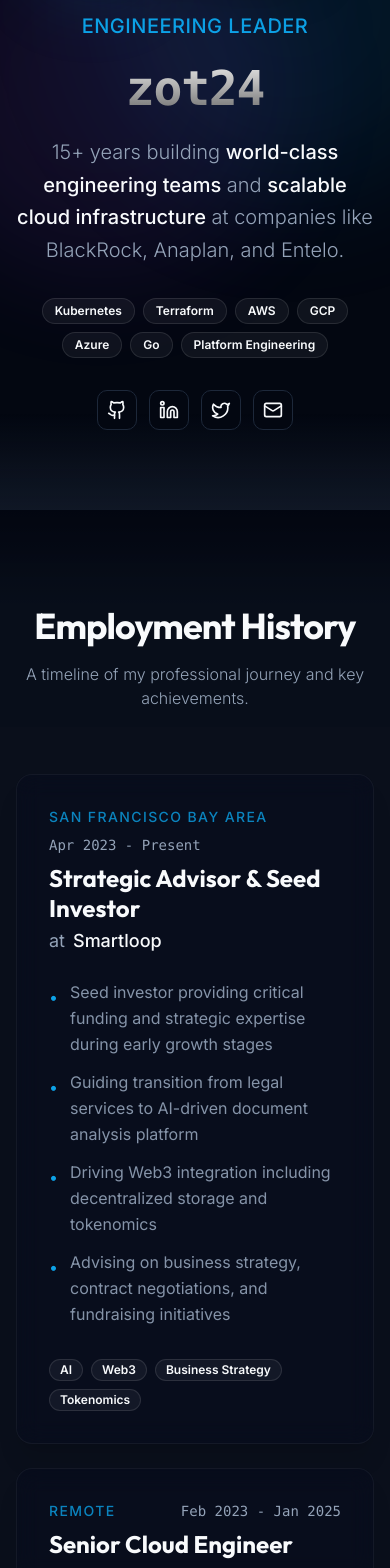
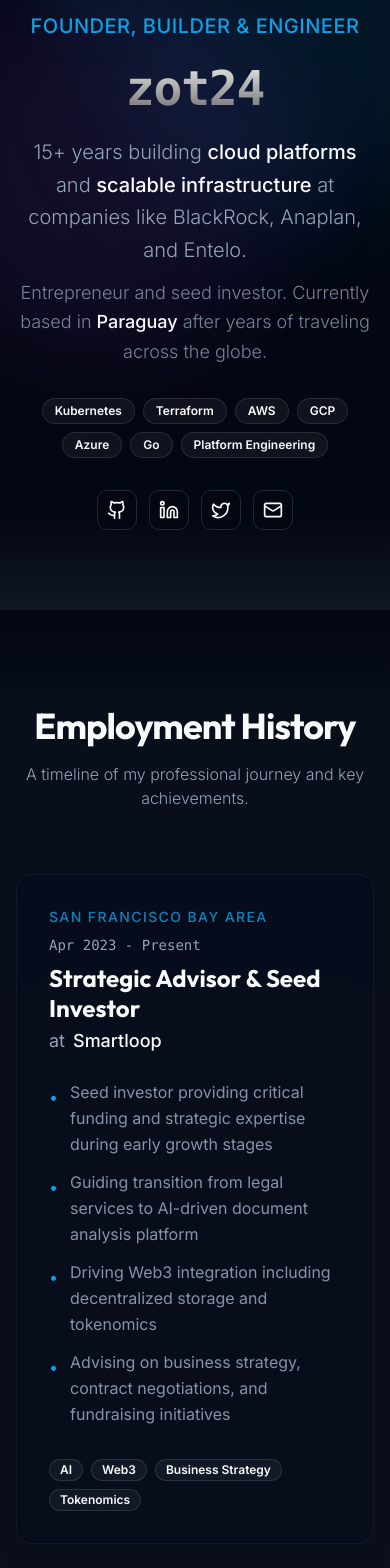
Before and after one commit to zot24/zot24, a Next.js app: page / in a window 390 px wide. Shown: the part 420-1988 px from the top of the page. Built offline with nearby package versions, Linux system fonts and the light colour scheme.

Commit message:
feat: Add LinkedIn data export files and update profile content and UI components.

```diff
--- a/components/sections/experience.tsx
+++ b/components/sections/experience.tsx
@@ -46,7 +46,7 @@ export function Experience() {
   }));
 
   return (
-    <section id="work" className="relative py-24 overflow-hidden">
+    <section id="work" className="relative pt-24 pb-32 overflow-hidden">
       {/* Dynamic Background */}
       <div className="absolute inset-0 bg-background/50" />
       <div className="absolute top-1/4 -right-64 w-96 h-96 bg-primary/10 rounded-full blur-3xl opacity-50 pointer-events-none" />
--- a/components/sections/hero.tsx
+++ b/components/sections/hero.tsx
@@ -29,7 +29,7 @@ export function Hero() {
           >
             <div className="space-y-4">
               <h2 className="text-xl font-medium text-primary tracking-wide uppercase">
-                Engineering Leader
+                Founder, Builder & Engineer
               </h2>
               <div className="flex justify-center lg:justify-start">
                 <HyperText
@@ -37,9 +37,14 @@ export function Hero() {
                   className="text-5xl lg:text-7xl font-bold tracking-tight bg-clip-text text-transparent bg-gradient-to-b from-neutral-200 to-neutral-500"
                 />
               </div>
-              <p className="text-xl lg:text-2xl text-muted-foreground max-w-2xl mx-auto lg:mx-0 font-light leading-relaxed">
-                15+ years building <span className="text-foreground font-medium">world-class engineering teams</span> and <span className="text-foreground font-medium">scalable cloud infrastructure</span> at companies like BlackRock, Anaplan, and Entelo.
-              </p>
+              <div className="space-y-3 max-w-2xl mx-auto lg:mx-0">
+                <p className="text-xl lg:text-2xl text-muted-foreground font-light leading-relaxed">
+                  15+ years building <span className="text-foreground font-medium">cloud platforms</span> and <span className="text-foreground font-medium">scalable infrastructure</span> at companies like BlackRock, Anaplan, and Entelo.
+                </p>
+                <p className="text-lg text-muted-foreground/80 font-light leading-relaxed">
+                  Entrepreneur and seed investor. Currently based in <span className="text-foreground font-medium">Paraguay</span> after years of traveling across the globe.
+                </p>
+              </div>
             </div>
 
             {/* Skills integrated into hero */}
--- a/content/profile.json
+++ b/content/profile.json
@@ -34,7 +34,7 @@
             "title": "Senior Cloud Engineer",
             "company": "BlackRock",
             "period": "Feb 2023 - Jan 2025",
-            "location": "Remote",
+            "location": "San Francisco Bay Area",
             "highlights": [
                 "Designed Chaos Engineering scenarios with LitmusChaos, increasing test coverage by 30%",
                 "Enhanced observability with new monitoring cases and optimized dashboards",
@@ -175,21 +175,6 @@
             ]
         },
         {
-            "title": "Systems Analyst / Web Developer",
-            "company": "Fanatic Design Limited",
-            "period": "Jul 2014 - Aug 2014",
-            "location": "Bristol, UK",
-            "highlights": [
-                "Freelance web development using PHP frameworks (Concrete5, Yii)",
-                "Technical consulting on infrastructure and technology strategy"
-            ],
-            "technologies": [
-                "PHP",
-                "Concrete5",
-                "Yii"
-            ]
-        },
-        {
             "title": "Software Developer",
             "company": "Shiptheory",
             "period": "Jun 2013 - Jun 2014",
```
